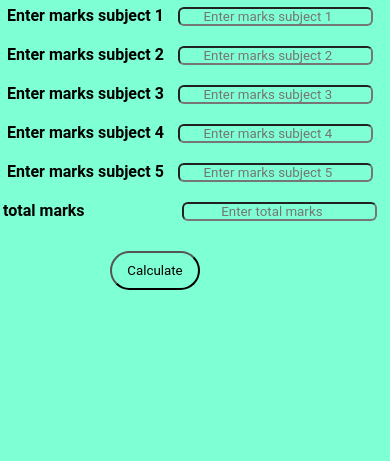
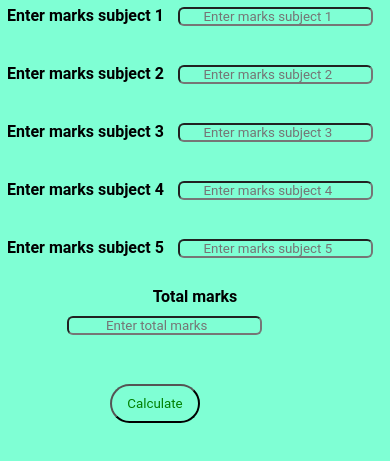
Before and after one commit to Aahmedimran/Student-Resultcalculator, a plain HTML site: page index.html in a window 390 px wide. Shown: the part 81-542 px from the top of the page. Drawn offline with Linux system fonts and the light colour scheme.

Commit message:
add new disgn for small devices

```diff
--- a/index.html
+++ b/index.html
@@ -34,16 +34,11 @@
             <input type="number" min="1" required id="subject5Marks" placeholder="Enter marks subject 5">
             <span id="totalSubject5Markspercentage"></span>
                     <br>
-           <label for="totalmarks">   total marks    </label>
+           <label for="totalmarks">   Total marks    </label>
            <input type="number" min="1" placeholder="Enter total marks" required id="totalmarks" class="total_mark">
                     <br>
                     <button type="submit">Calculate</button>
         </form>
-        <!-- <p id="totalSubject1Markspercentage"></p> -->
-    <!-- <span id="totalSubject2Markspercentage"></span> -->
-    <!-- <span id="totalSubject3Markspercentage"></span> -->
-    <!-- <span id="totalSubject4Markspercentage"></span> -->
-    <!-- <span id="totalSubject5Markspercentage"></span> -->
         <h3 id="totalSubjectMarks"></h3>
         <h3 id="totalSubjectMarkspercentage"></h3>
         <h3 id="Grade"></h3>
--- a/index.js
+++ b/index.js
@@ -1,5 +1,5 @@
 function  Resultcalculator(){
-
+    //subject
     let subject1Marks = +document.querySelector("#subject1Marks").value;
     let subject2Marks = +document.querySelector("#subject2Marks").value;
     let subject3Marks = +document.querySelector("#subject3Marks").value;
--- a/style.css
+++ b/style.css
@@ -12,7 +12,7 @@ text-align: center;
 }
 label{
    font-weight: bold;
-   /* margin-left: 15px; */
+
 }
 input{
    text-align: center;
@@ -20,15 +20,32 @@ input{
    border-radius: 6px;
 }
 .total_mark{
-   margin-left: 7em;
+   margin-left: 6em;
+   margin-right: 28em;
 }
 button{
    padding: 10px 15px 10px 15px;
    border-radius: 50px;
    margin-top: 20px;
    margin-right: 6em;
+   color: green;
+}
+button:hover{
+   background-color: black;
+   color: white;
 }
 h3{
 
    margin: 15px;
 }
+@media screen and (max-width:425px) {
+   .total_mark{
+      display: flex;
+      flex-direction: row;
+      margin-left: 5em;
+   }
+   span{
+      display: flex;
+      flex-direction: row;
+   }
+   }
```
